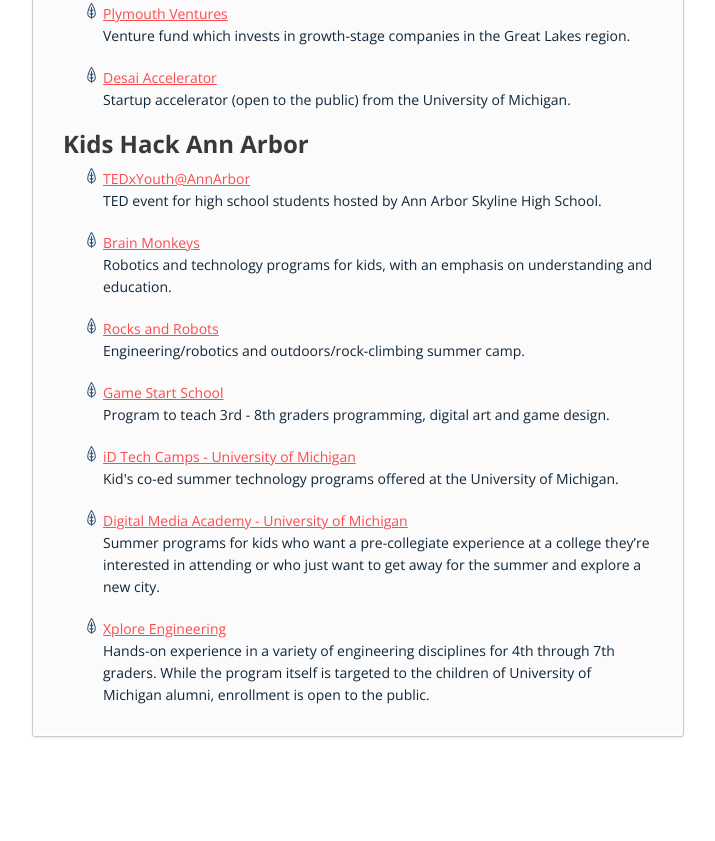
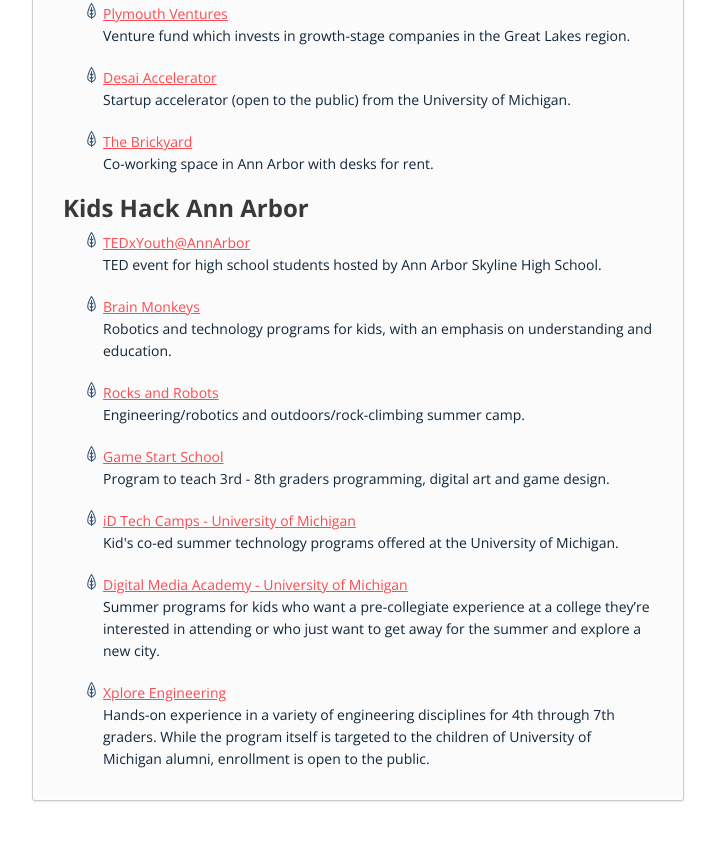
Before and after one commit to jshwlkr/hacka2, a plain HTML site: page index.html in a window 1280 px wide. Shown: the part 9350-10191 px from the top of the page, without its empty margins (283-998 px from the left). Before the commit the page ends 10127 px from the top, so only its background shows below. Drawn offline with nearby package versions, Linux system fonts and the light colour scheme.

Commit message:
added The Brickyard

```diff
--- a/index.html
+++ b/index.html
@@ -491,6 +491,10 @@
                   <a href="http://desaiaccelerator.umich.edu/">Desai Accelerator</a>
                   <p>Startup accelerator (open to the public) from the University of Michigan.</p>
                 </li>
+                <li>
+                  <a href="http://brickyardannarbor.com/">The Brickyard</a>
+                  <p>Co-working space in Ann Arbor with desks for rent.</p>
+                </li>
             </ul>
             <h2>Kids Hack Ann Arbor</h2>
             <ul>
```
